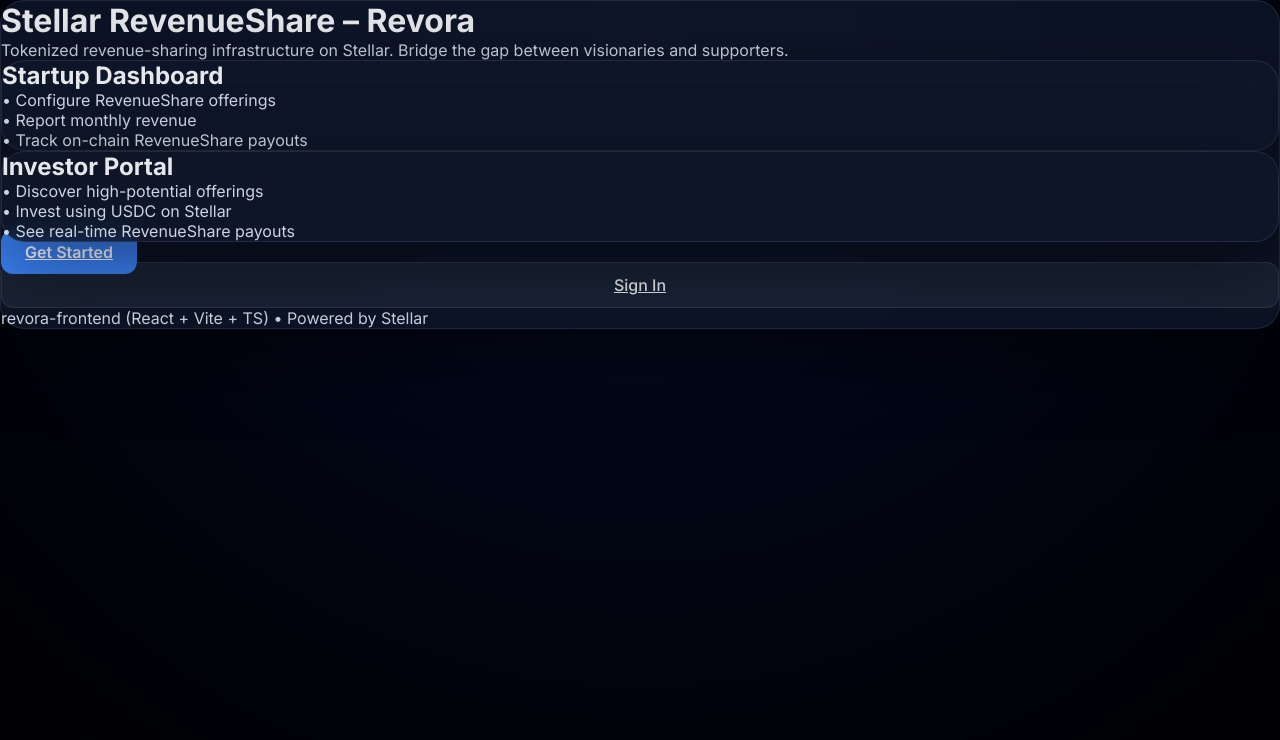
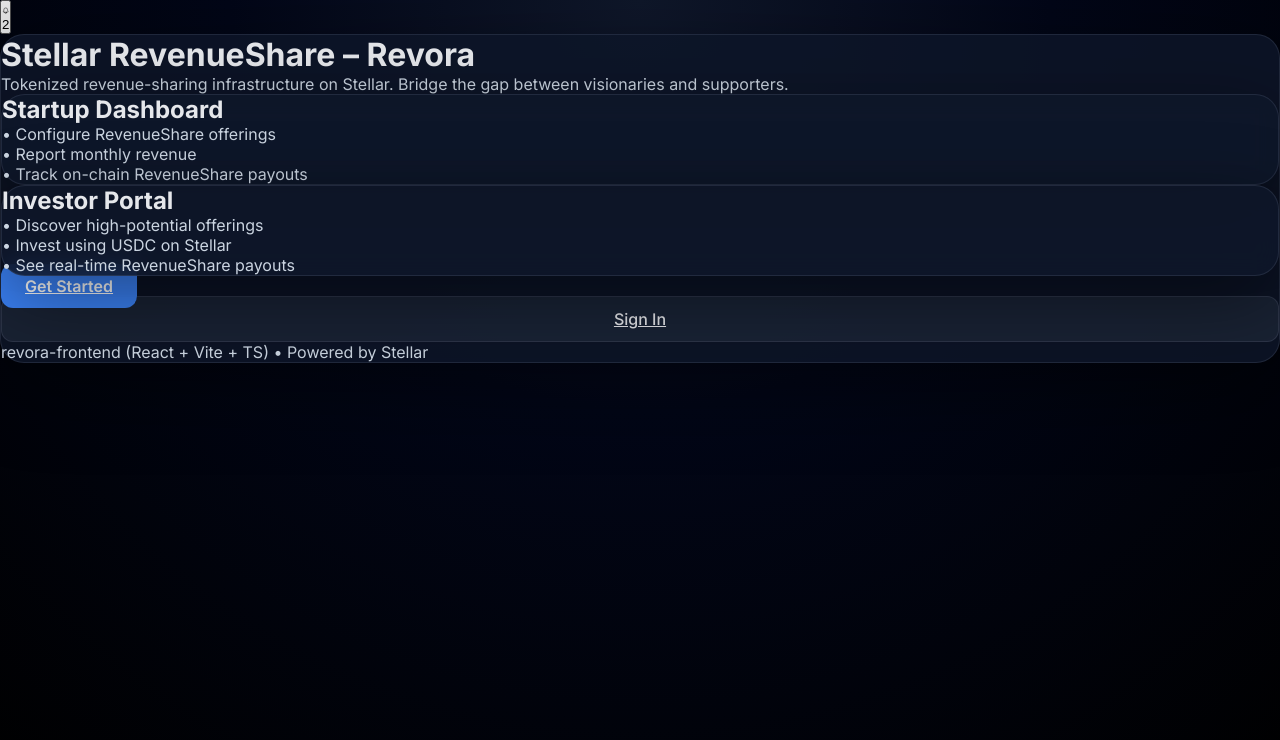
Before and after one commit to RevoraOrg/Revora-Frontend, a React (Vite) app: page / in a window 1280 px wide. Shown: the top 740 px of the page. Built offline with nearby package versions, Linux system fonts and the light colour scheme.

Commit message:
design: notifications center and bell interaction

```diff
--- a/src/App.tsx
+++ b/src/App.tsx
@@ -4,6 +4,8 @@
 import { ForgotPassword } from "./pages/ForgotPassword";
 import { InvestorDiscovery } from "./components/InvestorDiscovery"; // Import here
 import { ActivityFeed } from "./components/ActivityFeed";
+import NotificationBell from "./components/Notifications/NotificationBell";
+import { notificationsMock } from "./components/Notifications/notificationsData";
 
 export function App() {
   return (
@@ -28,6 +30,10 @@
 function Home() {
   return (
     <div className="min-h-screen flex flex-col items-center justify-center p-6 text-center animate-fade-in">
+      {/* Header bar with notification bell */}
+      <div className="w-full flex justify-end mb-4">
+        <NotificationBell notifications={notificationsMock} />
+      </div>
       <div className="w-full max-w-[720px] glass-card p-10 md:p-12">
         <h1 className="text-4xl font-bold tracking-tight mb-4">
           Stellar RevenueShare – Revora
--- /dev/null
+++ b/src/components/Notifications/NotificationBell.tsx
@@ -0,0 +1,50 @@
+import React, { useState } from 'react';
+import NotificationPanel from './NotificationPanel';
+import { Notification } from './notificationsData';
+import { BellIcon } from '@heroicons/react/24/outline'; // assuming heroicons installed
+
+interface NotificationBellProps {
+  notifications: Notification[];
+}
+
+const NotificationBell: React.FC<NotificationBellProps> = ({ notifications }) => {
+  const [isOpen, setIsOpen] = useState(false);
+  const unreadCount = notifications.filter((n) => !n.read).length;
+
+  const togglePanel = () => setIsOpen(!isOpen);
+
+  const handleKeyDown = (e: React.KeyboardEvent) => {
+    if (e.key === 'Enter' || e.key === ' ') {
+      e.preventDefault();
+      togglePanel();
+    }
+    if (e.key === 'Escape') {
+      setIsOpen(false);
+    }
+  };
+
+  return (
+    <div className="relative inline-block" aria-haspopup="true">
+      <button
+        className="relative p-2 rounded-full hover:bg-gray-100 focus:outline-none focus:ring-2 focus:ring-primary"
+        aria-label="Notifications"
+        aria-expanded={isOpen}
+        aria-live="polite"
+        onClick={togglePanel}
+        onKeyDown={handleKeyDown}
+      >
+        <BellIcon className="h-6 w-6 text-gray-600" aria-hidden="true" />
+        {unreadCount > 0 && (
+          <span className="absolute -top-1 -right-1 inline-flex items-center justify-center px-2 py-0.5 text-xs font-medium rounded-full bg-red-600 text-white ring-2 ring-white">
+            {unreadCount}
+          </span>
+        )}
+      </button>
+      {isOpen && (
+        <NotificationPanel notifications={notifications} onClose={() => setIsOpen(false)} />
+      )}
+    </div>
+  );
+};
+
+export default NotificationBell;
--- /dev/null
+++ b/src/components/Notifications/NotificationPanel.tsx
@@ -0,0 +1,59 @@
+import React from 'react';
+import { Notification } from './notificationsData';
+
+interface NotificationPanelProps {
+  notifications: Notification[];
+  onClose: () => void;
+}
+
+const NotificationPanel: React.FC<NotificationPanelProps> = ({ notifications, onClose }) => {
+  const handleMarkAllRead = () => {
+    // In a real app, this would update state/store; here we just log.
+    console.log('Mark all as read');
+  };
+
+  return (
+    <div
+      className="absolute right-0 mt-2 w-80 max-h-96 overflow-y-auto bg-white dark:bg-gray-800 shadow-lg rounded-lg ring-1 ring-black ring-opacity-5 focus:outline-none z-50"
+      role="dialog"
+      aria-modal="true"
+    >
+      <div className="p-4 flex justify-between items-center border-b border-gray-200 dark:border-gray-700">
+        <h3 className="text-lg font-medium text-gray-900 dark:text-gray-100">Notifications</h3>
+        <button
+          className="text-sm text-primary hover:underline focus-visible:outline-none"
+          onClick={handleMarkAllRead}
+        >
+          Mark all as read
+        </button>
+      </div>
+      <ul className="divide-y divide-gray-200 dark:divide-gray-700">
+        {notifications.map((n) => (
+          <li key={n.id} className="p-3 flex items-start space-x-3">
+            <div className="flex-shrink-0">
+              {/* Placeholder icon */}
+              <span className="inline-block w-3 h-3 rounded-full" style={{ backgroundColor: n.read ? '#6b7280' : '#ef4444' }}></span>
+            </div>
+            <div className="flex-1 min-w-0">
+              <p className="text-sm font-medium text-gray-900 dark:text-gray-100">{n.title}</p>
+              <p className="text-xs text-gray-500 dark:text-gray-400 mt-0.5">{n.time}</p>
+            </div>
+          </li>
+        ))}
+        {notifications.length === 0 && (
+          <li className="p-4 text-center text-gray-500 dark:text-gray-400">No notifications</li>
+        )}
+      </ul>
+      <div className="p-2 border-t border-gray-200 dark:border-gray-700 flex justify-end">
+        <button
+          className="text-sm text-primary hover:underline focus-visible:outline-none"
+          onClick={onClose}
+        >
+          Close
+        </button>
+      </div>
+    </div>
+  );
+};
+
+export default NotificationPanel;
--- /dev/null
+++ b/src/components/Notifications/notificationsData.ts
@@ -0,0 +1,13 @@
+// Define Notification type
+export interface Notification {
+  id: string;
+  title: string;
+  time: string;
+  read: boolean;
+}
+
+export const notificationsMock: Notification[] = [
+  { id: '1', title: 'Payout received', time: '2h ago', read: false },
+  { id: '2', title: 'Report due', time: '1d ago', read: false },
+  { id: '3', title: 'Blacklist change', time: '3d ago', read: true },
+];
```
